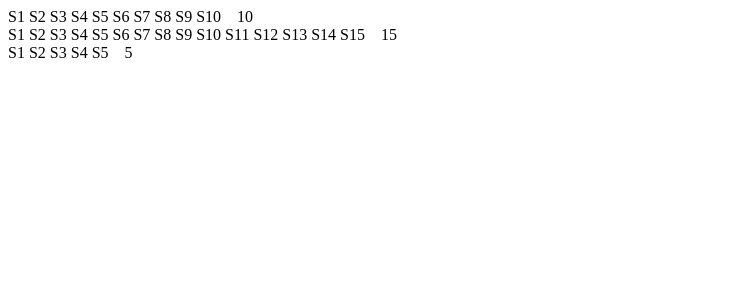
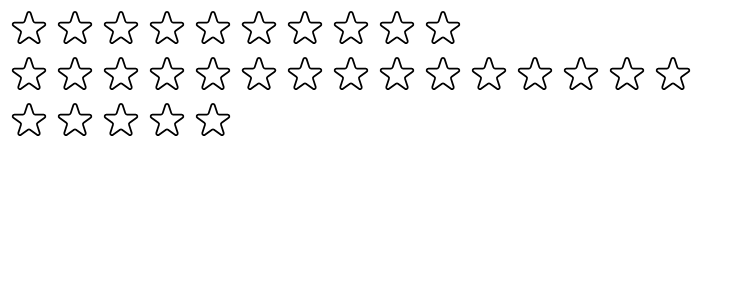
Before and after one commit to StenixDev/vanilla, a React (Create React App) app: page / in a window 1280 px wide. Shown: the top 300 px of the page, without its empty margins (0-744 px from the left). Built offline with nearby package versions, Linux system fonts and the light colour scheme.

Commit message:
creating the stars

```diff
--- a/src/StarRating.jsx
+++ b/src/StarRating.jsx
@@ -1,4 +1,4 @@
-import React from "react";
+import React, { useState } from "react";
 
 const containerStyle = {
   display: "flex",
@@ -17,14 +17,58 @@
 };
 
 export default function StarRating({ maxRating = 5 }) {
+  const [rating, setRating] = useState(0);
   return (
     <div style={containerStyle}>
       <div style={containerStar}>
         {Array.from({ length: maxRating }, (_, i) => (
-          <span>S{i + 1}</span>
+          <Star
+            key={i}
+            rating={rating}
+            full={i + 1 <= rating}
+            onRate={() => setRating(i + 1)}
+          />
         ))}
       </div>
-      <p style={textStyle}>{maxRating}</p>
+      <p style={textStyle}>{rating || ""}</p>
     </div>
   );
 }
+
+const starStyle = {
+  width: "42px",
+  heigth: "42px",
+  display: "block",
+  cursor: "pointer",
+};
+
+function Star({ rating, full, onRate }) {
+  return (
+    <span role="button" style={starStyle} onClick={onRate}>
+      {full ? (
+        <svg
+          xmlns="http://www.w3.org/2000/svg"
+          viewBox="0 0 20 20"
+          fill="#000"
+          stroke="#000"
+        >
+          <path d="M9.049 2.927c.3-.921 1.603-.921 1.902 0l1.07 3.292a1 1 0 00.95.69h3.462c.969 0 1.371 1.24.588 1.81l-2.8 2.034a1 1 0 00-.364 1.118l1.07 3.292c.3.921-.755 1.688-1.54 1.118l-2.8-2.034a1 1 0 00-1.175 0l-2.8 2.034c-.784.57-1.838-.197-1.539-1.118l1.07-3.292a1 1 0 00-.364-1.118L2.98 8.72c-.783-.57-.38-1.81.588-1.81h3.461a1 1 0 00.951-.69l1.07-3.292z" />
+        </svg>
+      ) : (
+        <svg
+          xmlns="http://www.w3.org/2000/svg"
+          fill="none"
+          viewBox="0 0 24 24"
+          stroke="#000"
+        >
+          <path
+            strokeLinecap="round"
+            strokeLinejoin="round"
+            strokeWidth="{2}"
+            d="M11.049 2.927c.3-.921 1.603-.921 1.902 0l1.519 4.674a1 1 0 00.95.69h4.915c.969 0 1.371 1.24.588 1.81l-3.976 2.888a1 1 0 00-.363 1.118l1.518 4.674c.3.922-.755 1.688-1.538 1.118l-3.976-2.888a1 1 0 00-1.176 0l-3.976 2.888c-.783.57-1.838-.197-1.538-1.118l1.518-4.674a1 1 0 00-.363-1.118l-3.976-2.888c-.784-.57-.38-1.81.588-1.81h4.914a1 1 0 00.951-.69l1.519-4.674z"
+          />
+        </svg>
+      )}
+    </span>
+  );
+}
```
